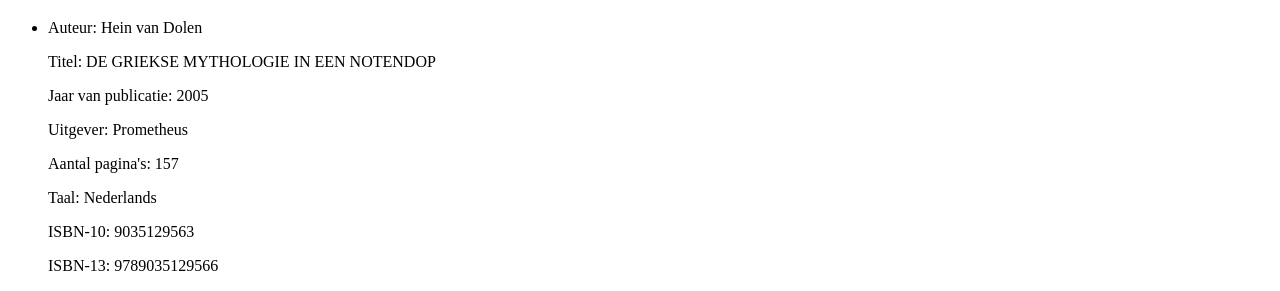
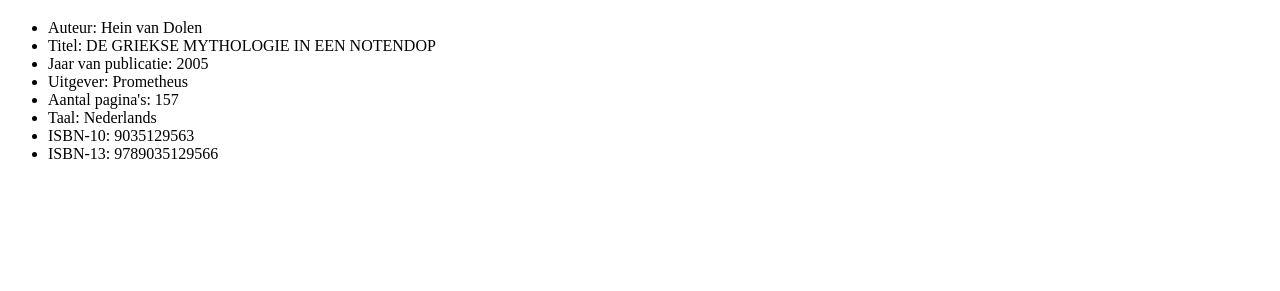
Before and after one commit to ProfRedRooster/Grieks-PO, a plain HTML site: page bron.html in a window 1280 px wide. Shown: the part 635-926 px from the top of the page. After the commit the page ends 814 px from the top, so only its background shows below. Drawn offline with Linux system fonts and the light colour scheme.

Commit message:
Update bron.html

```diff
--- a/bron.html
+++ b/bron.html
@@ -92,18 +92,14 @@
     </ul>
         <h1>Tekst Bronnen</h1>
     <ul>
-        <li>
-       <p>Auteur: Hein van Dolen</p>
-<p>Titel: DE GRIEKSE MYTHOLOGIE IN EEN NOTENDOP</p>
-<p>Jaar van publicatie: 2005</p>
-<p>Uitgever: Prometheus</p>
-<p>Aantal pagina's: 157</p>
-<p>Taal: Nederlands</p>
-<p>ISBN-10: 9035129563</p>
-<p>ISBN-13: 9789035129566</p>
-        </li>
-
-        </li>
-    </ul>
+  <li>Auteur: Hein van Dolen</li>
+  <li>Titel: DE GRIEKSE MYTHOLOGIE IN EEN NOTENDOP</li>
+  <li>Jaar van publicatie: 2005</li>
+  <li>Uitgever: Prometheus</li>
+  <li>Aantal pagina's: 157</li>
+  <li>Taal: Nederlands</li>
+  <li>ISBN-10: 9035129563</li>
+  <li>ISBN-13: 9789035129566</li>
+</ul>
 </body>
 </html>
```
